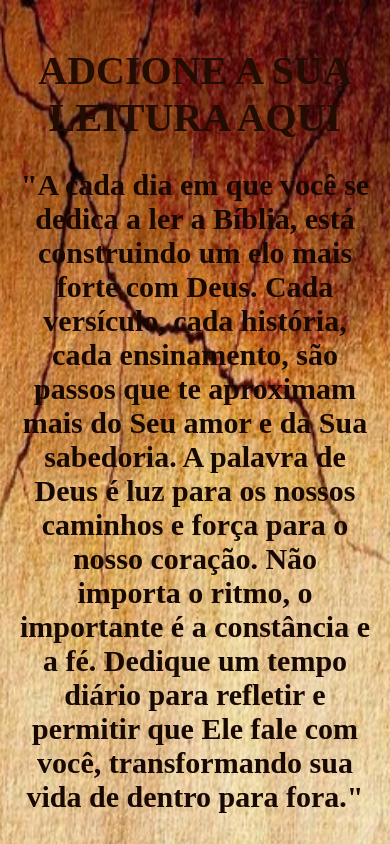
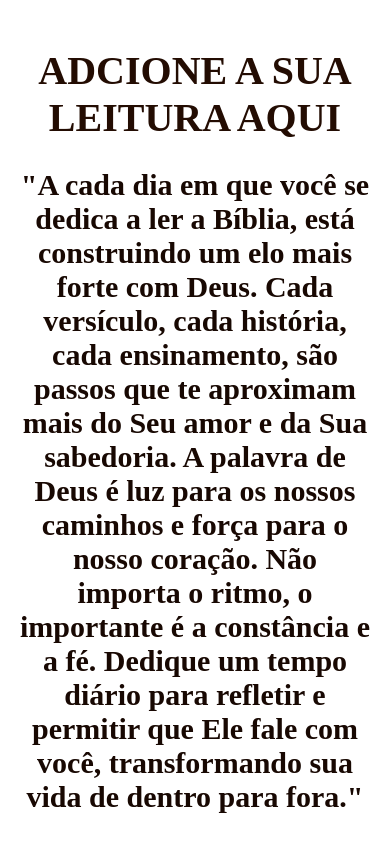
Before and after one commit to Guilherme-SilvaH/faith, a React (Vite) app in the folder front-end/: page /add-book in a window 390 px wide. Built offline with nearby package versions, Linux system fonts and the light colour scheme; sample sign-in values are in the browser's storage; a web font is replaced by a local one.

Commit message:
Update PageBook.sass

```diff
--- a/front-end/src/addBook/PageBook.sass
+++ b/front-end/src/addBook/PageBook.sass
@@ -4,24 +4,24 @@ html, body
   padding: 0
 
 .div-pageBook
-  display: flex
-  flex-direction: column
-  width: 100vw
-  overflow-x: hidden // Impede scroll horizontal
-  background: url("../assets/2697235_notebook.jpg") no-repeat center
-  background-size: cover
-  overflow: auto
-  position: relative
-  min-height: 100vh
+    display: flex
+    flex-direction: column
+    width: 100vw
+    min-height: 100vh
+    position: relative
+    overflow-x: hidden
+    overflow-y: auto
 
-  > *
-    width: 100% // Garante que os filhos ocupem toda largura
+    background: url("../assets/papiro-background.jpg") no-repeat center
+    background-size: cover
+    background-attachment: fixed
+    background-blend-mode: multiply
 
-// Media Query para Mobile
-@media (min-width: 0px) and (max-width: 768px)
+    > *
+        width: 100%
 
-  body
 
+@media (max-width: 768px)
     .div-pageBook
-      background: url("../assets/2697235_mobile_optimized.jpg") no-repeat center
-      background-size: cover
+        background-size: contain
+        background-attachment: scroll
```
